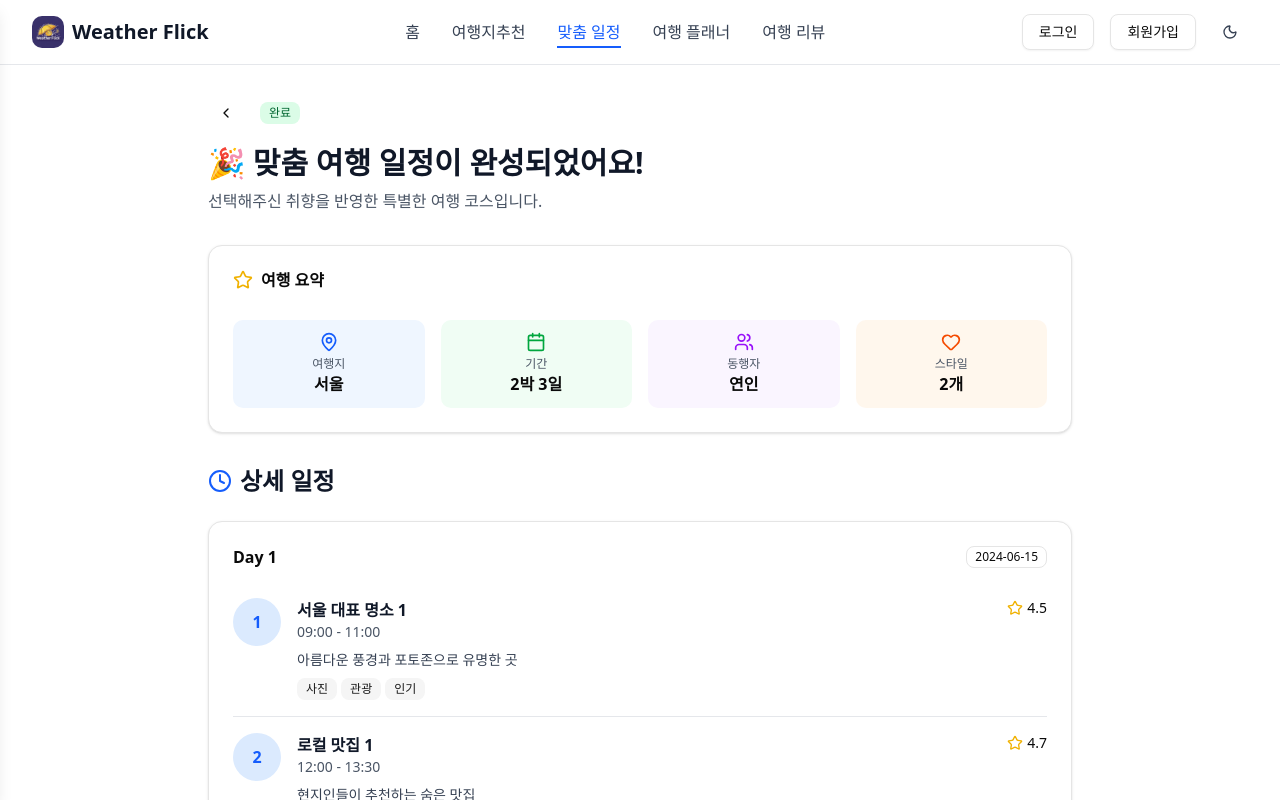
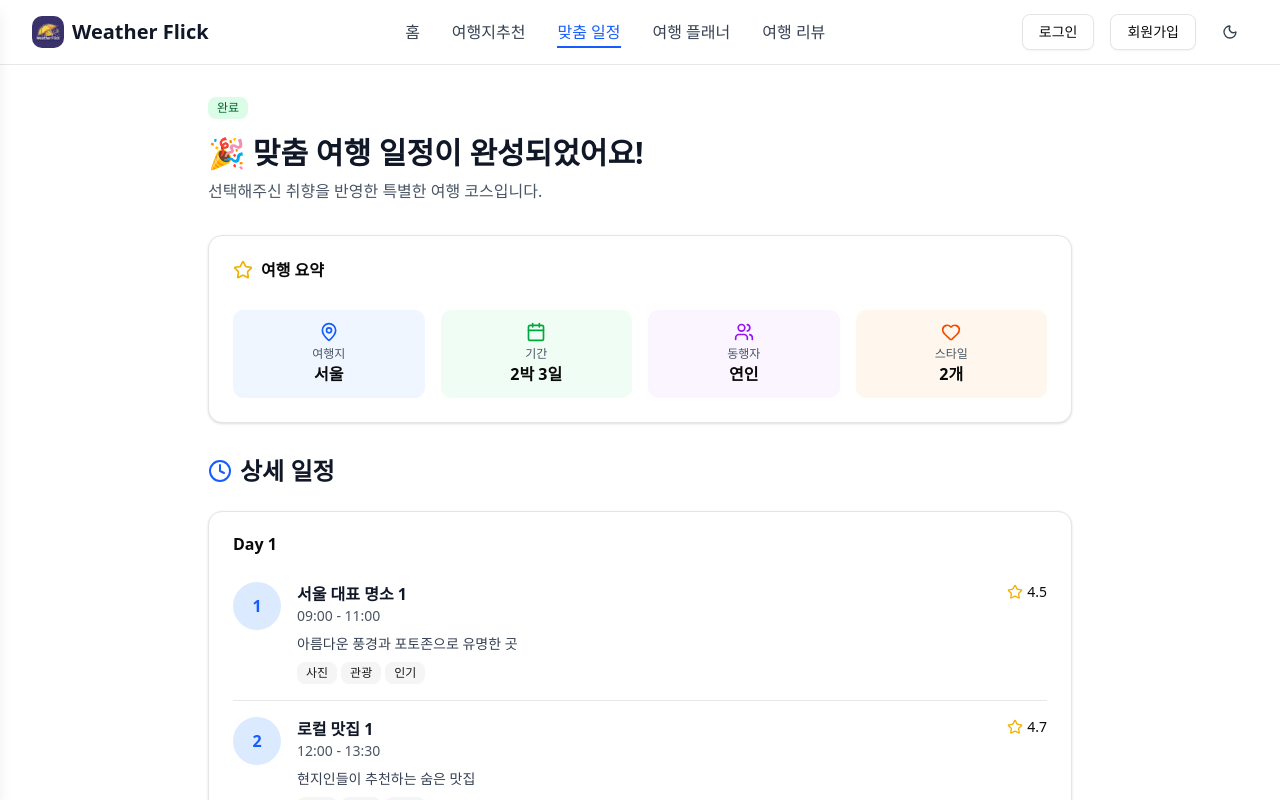
Before and after one commit to aicc6/weather-flick-front, a React (Vite) app: page /customized-schedule/result in a window 1280 px wide. Shown: the top 800 px of the page. Built offline with nearby package versions, Linux system fonts and the light colour scheme; no server answers.

Commit message:
맞춤일정 결과 페이지 뒤로가기 및 날짜 삭제제

```diff
--- a/src/pages/recommend/result.jsx
+++ b/src/pages/recommend/result.jsx
@@ -4,7 +4,6 @@ import { Button } from '@/components/ui/button'
 import { Card, CardContent, CardHeader, CardTitle } from '@/components/ui/card'
 import { Badge } from '@/components/ui/badge'
 import {
-  ChevronLeft,
   MapPin,
   Clock,
   Star,
@@ -210,14 +209,6 @@ export default function RecommendResultPage() {
       {/* 헤더 */}
       <div className="mb-8">
         <div className="mb-4 flex items-center gap-4">
-          <Button
-            variant="ghost"
-            size="sm"
-            onClick={handleBack}
-            className="p-2"
-          >
-            <ChevronLeft className="h-4 w-4" />
-          </Button>
           <Badge variant="secondary" className="bg-green-100 text-green-800">
             완료
           </Badge>
@@ -287,12 +278,6 @@ export default function RecommendResultPage() {
             <CardHeader>
               <CardTitle className="flex items-center justify-between dark:text-white">
                 <span>Day {dayPlan.day}</span>
-                <Badge
-                  variant="outline"
-                  className="dark:border-gray-600 dark:text-gray-300"
-                >
-                  {dayPlan.date}
-                </Badge>
               </CardTitle>
             </CardHeader>
             <CardContent>
```
